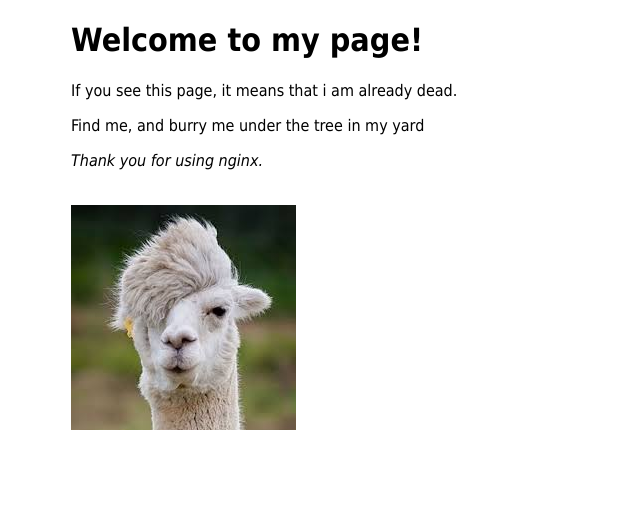
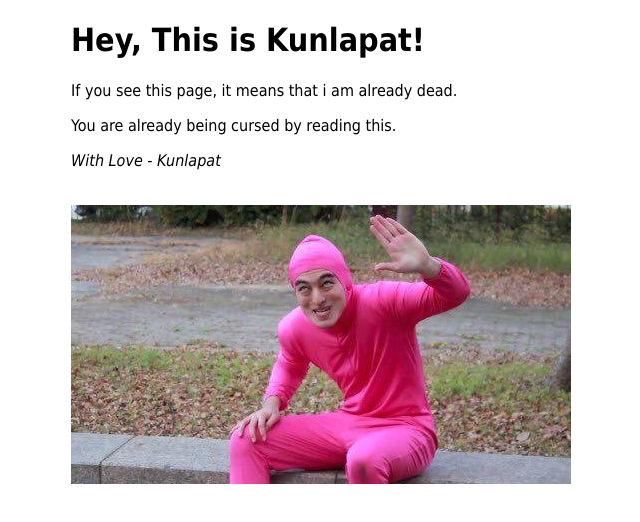
Before and after one commit to anddopphoopha/TestTravisCI, a plain HTML site: page html/index.nginx-debian.html in a window 1280 px wide. Shown: the whole page, without its empty margins (289-929 px from the left). Drawn offline with Linux system fonts and the light colour scheme.

Commit message:
FilthyFrank

```diff
--- a/html/index.html
+++ b/html/index.nginx-debian.html
@@ -11,15 +11,15 @@
 </style>
 </head>
 <body>
-<h1>Welcome to my page!</h1>
+<h1>Hey, This is Kunlapat!</h1>
 <p>If you see this page, it means that i am already dead.</p>
 
-<p>Find me, and burry me under the tree in my yard</p>
+<p>You are already being cursed by reading this.</p>
 
-<p><em>Thank you for using nginx.</em></p>
+<p><em>With Love - Kunlapat</em></p>
 
 <br>
-<img src="lama.jpg">
+<img src="Filthy-Frank.jpg">
 
 </body>
 </html>
```
Also changed, not shown: html/Filthy-Frank.jpg (added).
